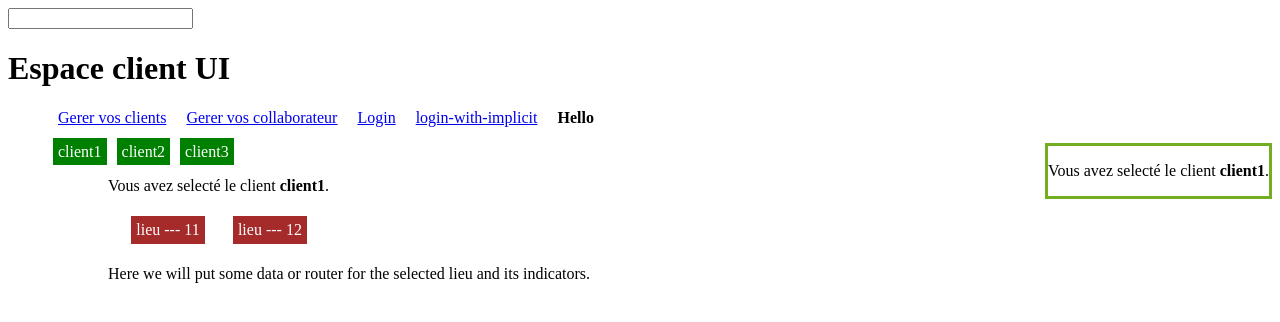
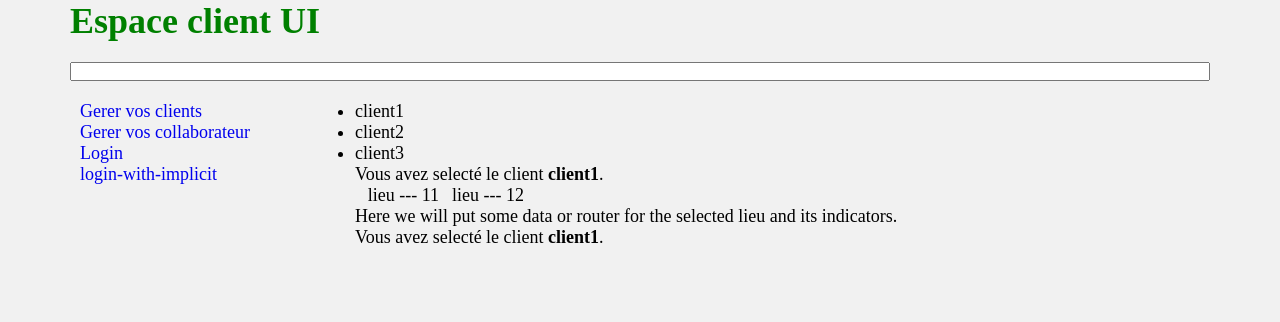
Before and after one commit to walideduc/espaceclientUItest, an Angular app: page /clients in a window 1280 px wide. Shown: the top 322 px of the page. Built offline with nearby package versions, Linux system fonts and the light colour scheme.

Commit message:
Search good, need to refactoration

```diff
--- a/src/app/app.component.html
+++ b/src/app/app.component.html
@@ -1,20 +1,20 @@
-<div (click)="body_clic()">
-    <div>
-        <app-search></app-search>
 <header>
     <h1>Espace client UI</h1>
+    <app-search></app-search>
 </header>
-        <nav>
+    <div class="sidebar">
+        <nav class="nav1">
             <ul>
                 <li><a href="" [routerLink]="['/clients']">Gerer vos clients</a></li>
                 <li><a href="" [routerLink]="['/users']">Gerer vos collaborateur</a></li>
                 <li><a href="" [routerLink]="['/login']">Login</a></li>
                 <li><a href="" [routerLink]="['/login-with-implicit']">login-with-implicit</a></li>
-                <li><b>Hello</b></li>
+                <!--<li><b>Hello</b></li>-->
                 <!--<li><a href="" [routerLink]="['/callback']">callback</a></li>-->
             </ul>
         </nav>
     </div>
+    <div class="content">
         <main>
             <section>
                 <router-outlet></router-outlet>
--- a/src/app/authentication.service.ts
+++ b/src/app/authentication.service.ts
@@ -3,6 +3,7 @@ import {Http, Response, Headers, URLSearchParams, RequestOptions} from "@angular
 import {Observable} from "rxjs";
 import 'rxjs/Rx';
 import {environment} from "../environments/environment";
+import {Router} from '@angular/router';
 
 @Injectable()
 export class AuthenticationService {
@@ -10,7 +11,7 @@ export class AuthenticationService {
     public token: string;
     public userInfo: any;
 
-    constructor(private http: Http) {
+    constructor(private http: Http , private _router: Router) {
         var currentUser = JSON.parse(localStorage.getItem('currentUser'));
         this.token = currentUser && currentUser.token;
         this.userInfo = null;
@@ -103,6 +104,14 @@ export class AuthenticationService {
             .catch(this.handleError).subscribe();
     }
 
+    public getCurrentUser(){
+        let currentUser = localStorage.getItem('currentUser');
+        if( currentUser == null){
+            this._router.navigate(['/login'])
+        }
+        return JSON.parse(currentUser);
+    }
+
 
 
 }
--- a/src/app/elasticsearch.service.ts
+++ b/src/app/elasticsearch.service.ts
@@ -1,24 +1,38 @@
 import { Injectable } from '@angular/core';
-import {Http, Response , URLSearchParams} from '@angular/http';
+import {Http, Response , URLSearchParams , Headers ,RequestOptions } from '@angular/http';
 import "rxjs/add/operator/map";
 import "rxjs/add/operator/catch";
 import {Observable} from "rxjs";
+import {AuthenticationService} from "./authentication.service";
 
 @Injectable()
 export class ElasticsearchService {
 
-  constructor(private http :Http) { }
+  constructor(private http :Http ,private authenticationService : AuthenticationService) { }
 
-  public serach(query :string){
-      console.log(query);
+  public search(query :string){
+      let currentUser = this.authenticationService.getCurrentUser();
+      let token = currentUser.token ;
+      console.log(token)
+      let headers = new Headers();
+      headers.append('Accept','application/json');
+      headers.append('Authorization','Bearer '+token);
+
       let params : URLSearchParams = new URLSearchParams();
       params.set('query',query);
-      return this.http.get('http://local.api.client.recyclage.veolia.fr/api/search',{ search : params})
+
+      let options = new RequestOptions({headers:headers,search : params});
+
+      console.log(query);
+
+      // return this.http.get('http://local.api.client.recyclage.veolia.fr/api/v1/search',{ search : params})
+      return this.http.get('http://local.api.client.recyclage.veolia.fr/api/v1/search',options)
           .map((response : Response) => response.json().data)
           .catch(this.handleError)  ;
   }
 
   private handleError(err : Response){
+      console.log(err);
     let msg = `Status code ${err.status} on url ${err.url}`;
       console.error(msg);
       return Observable.throw(msg);
--- a/src/app/search/search.component.css
+++ b/src/app/search/search.component.css
@@ -1,26 +1,5 @@
-.card{
-    border: 1px solid white;
-    border-radius: 5px;
-    background-color: lightgray;
-    margin-bottom: 1px;
+.container input{
+    display: block;
+    width: 100%;
+    margin: 20px 0px;
 }
-.search_content{
-    position: absolute;
-    top: 40px;
-    z-index: 1;
-}
-.users{
-    margin: 2px;
-    padding: 0px 10px;
-    background-color: blue;
-    color: white;
-}
-.clients{
-    margin: 2px;
-    padding: 0px 10px;
-    background-color: green;
-    color: white;
-}
-.score{
-    color: red;
-}
--- a/src/app/search/search.component.html
+++ b/src/app/search/search.component.html
@@ -1,4 +1,4 @@
-<div>
+<div class="container">
   <input type="text" [formControl]="term">
   <div class="search_content">
     <div *ngFor="let item of items ">
--- a/src/app/search/search.component.ts
+++ b/src/app/search/search.component.ts
@@ -20,8 +20,9 @@ export class SearchComponent implements OnInit {
         .debounceTime(400)
         .distinctUntilChanged()
         .subscribe(
-            term => this.elastic.serach(term).subscribe(
-                response => {this.items = response ; console.log(this.items[0])},
+            term => this.elastic.search(term).subscribe(
+                // response => {this.items = response ; console.log(this.items[0])},
+                response => {this.items = response.data ; console.log(response.data)},
                 error => console.log(error)
             )
         );
--- a/src/environments/environment.ts
+++ b/src/environments/environment.ts
@@ -10,7 +10,7 @@ export const environment = {
   production: false,
   login_url : api_bas_url+'/oauth/token',
   client_id:'2',
-  client_secret:'S7yBRIQANYk36I6QJaLuuXRBYJLiRqQZxFlHPM6A',
+  client_secret:'J3WB432ZMupJhV8t11JrWUnr3WoDY77wnCNaR56y',
   connected_user_url: api_bas_url+'/api/v1/connected_user',
   spa_callback_url: spa_bas_url+'callback',
   login_with_google_url:api_bas_url+'/login/google',
--- a/src/index.html
+++ b/src/index.html
@@ -9,6 +9,9 @@
   <link rel="icon" type="image/x-icon" href="favicon.ico">
 </head>
 <body>
+<div class="container">
   <app-root>Loading...</app-root>
+</div>
+
 </body>
 </html>
--- a/src/styles.css
+++ b/src/styles.css
@@ -1,44 +1,43 @@
-/* You can add global styles to this file, and also import other style files */
-.sidebarleft{
-    float: left;
-    width: 25%;
-}
-.main{
-    float: left;
-    width: 50%;
+* {
+    margin: 0;
+    padding: 0;
+    box-sizing: border-box;
 }
 
-.sidebarright{
-    float: left;
-    width: 25%;
-}
-nav li{
-    display: inline;
-    list-style: none;
-    margin: 10px;
-}
-.lieu{
-    margin: 5px;
-    padding: 5px;
-    background-color: brown;
-    color: white;
-}
-.client{
-    margin: 5px;
-    padding: 5px;
-    background-color: green;
-    color: white;
-}
-.content{
-    margin-left: 100px;
+body{
+    font-family: Caladea;
+    font-size: 18px;
+    background-color: #f1f1f1;
 }
 
-.wrapper{
-    position: relative;
+.container{
+    width: 1140px;
+    margin: auto;
 }
-.top {
-    position: absolute;
-    top: 0px;
-    right: 0;
-    border: 3px solid #73AD21;
+
+.sidebar{
+    width: 25%;
+    float: left;
 }
+
+.sidebar ul {
+    list-style-type: none;
+}
+.sidebar a {
+    text-decoration: none;
+    margin-left: 10px;
+}
+.sidebar ul l {
+    display: block;
+    margin-top: 200px;
+    margin-bottom: 200px;
+}
+
+.content{
+    width: 75%;
+    float: left;
+}
+
+h1{
+    color: green;
+}
```
Lines whose indentation alone changed are shown as unchanged.
